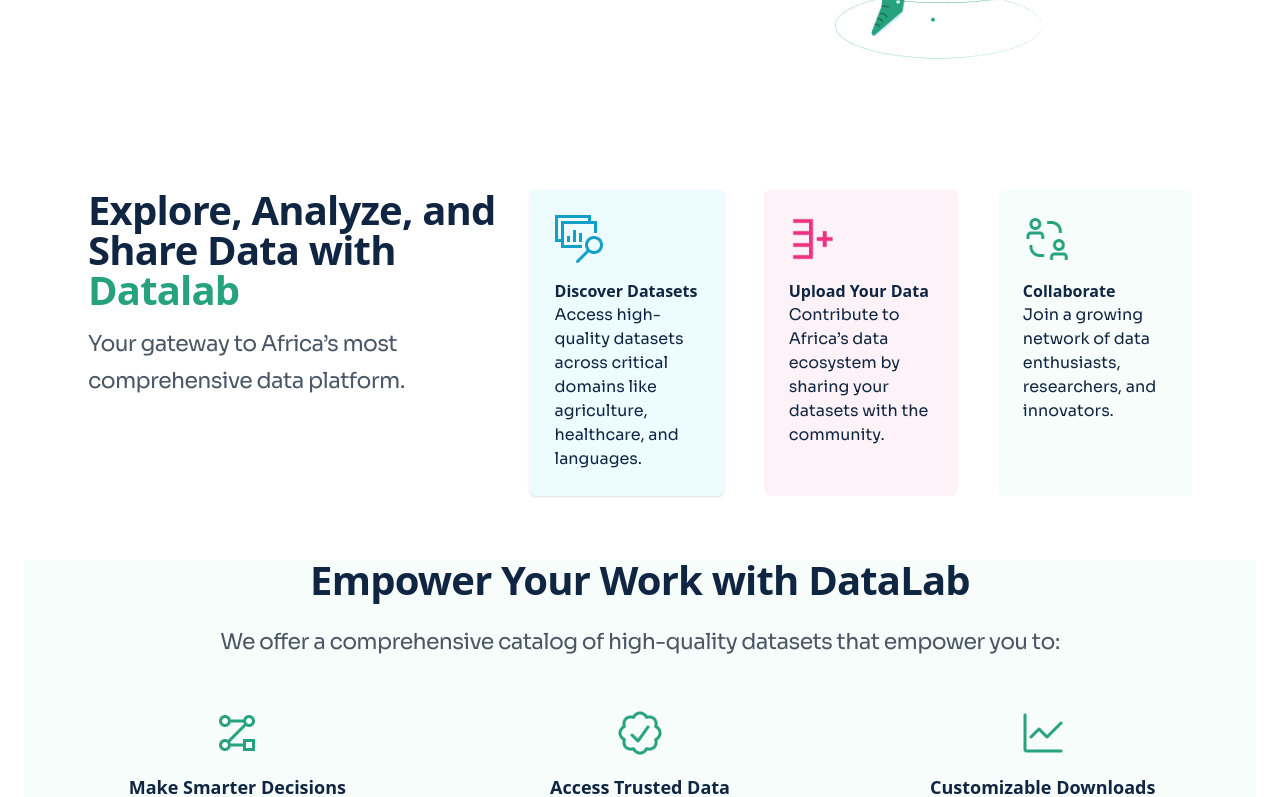
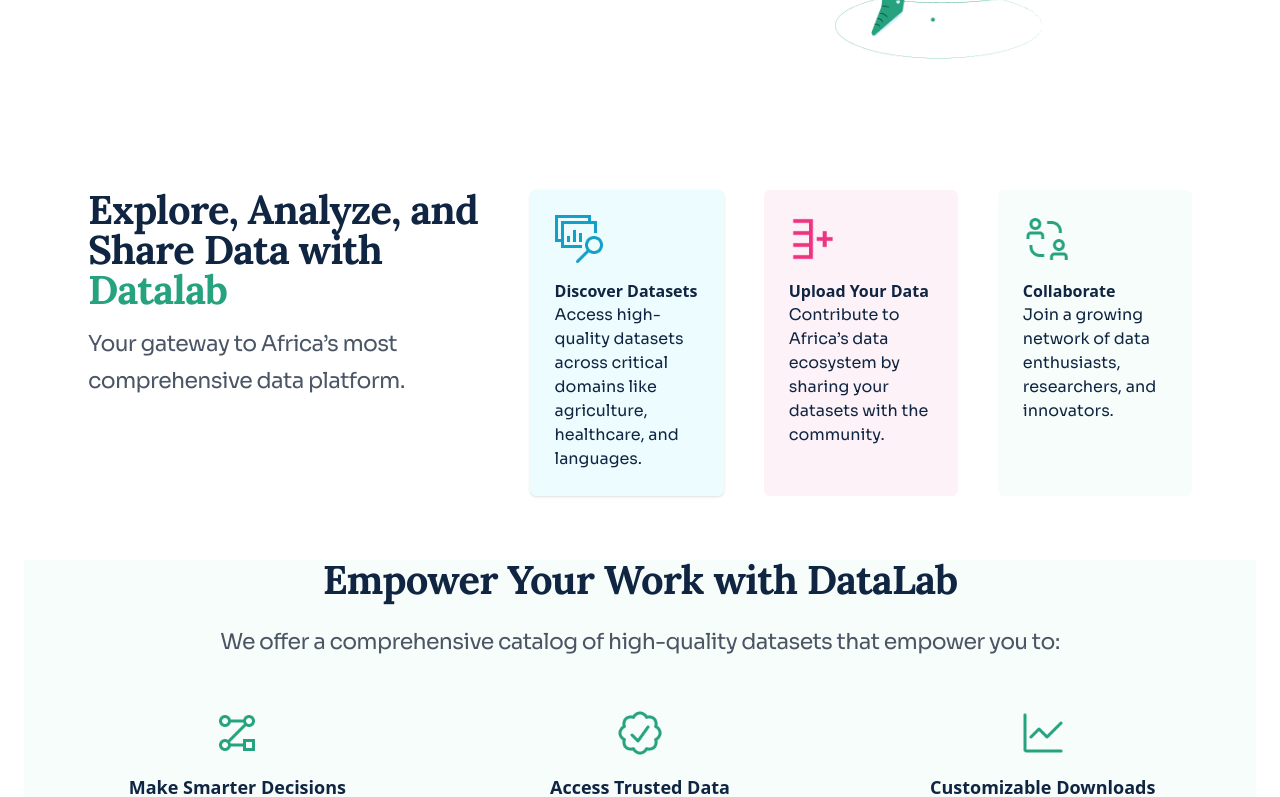
Before and after one commit to Datawise-Africa/website-revamp, a React (Vite) app: page /datalab in a window 1280 px wide. Shown: the part 596-1393 px from the top of the page. Built offline with nearby package versions, Linux system fonts and the light colour scheme.

Commit message:
Datalab  page font changes (#18)
* Added the datalab page

* Made changes to the font

* Made changes to the font

```diff
--- a/src/pages/datalab/Datalab.jsx
+++ b/src/pages/datalab/Datalab.jsx
@@ -41,7 +41,7 @@
       {/* Explore Section */}
       <section className="w-full flex flex-col md:flex-row px-6 md:px-16">
         <div className="md:w-1/2 text-left space-y-4">
-          <h2 className="font-lora font-bold text-[#0F2542] text-[40px] leading-[100%] tracking-[-0.02em]">
+          <h2 className="lora-font font-bold text-[#0F2542] text-[40px] leading-[100%] tracking-[-0.02em]">
             Explore, Analyze, and Share Data with{" "}
             <span className="text-[#26A37E]">Datalab</span>
           </h2>
@@ -80,7 +80,7 @@
 
            {/* Final Section */}
            <section className="w-full text-center bg-[#F7FDFA] space-y-6 px-6">
-  <h2 className="font-lora font-bold text-[40px] leading-[100%] tracking-[-0.02em] text-center text-[#0F2542]">
+  <h2 className="lora-font font-bold text-[40px] leading-[100%] tracking-[-0.02em] text-center text-[#0F2542]">
     Empower Your Work with DataLab
   </h2>
   <p className="font-sora font-normal text-[22px] leading-[167%] tracking-[-0.03em] text-center text-[#4B5563]">
```
Also changed, not shown: src/components/Homepage/AboutUsSection.jsx (line endings or trailing spaces).
